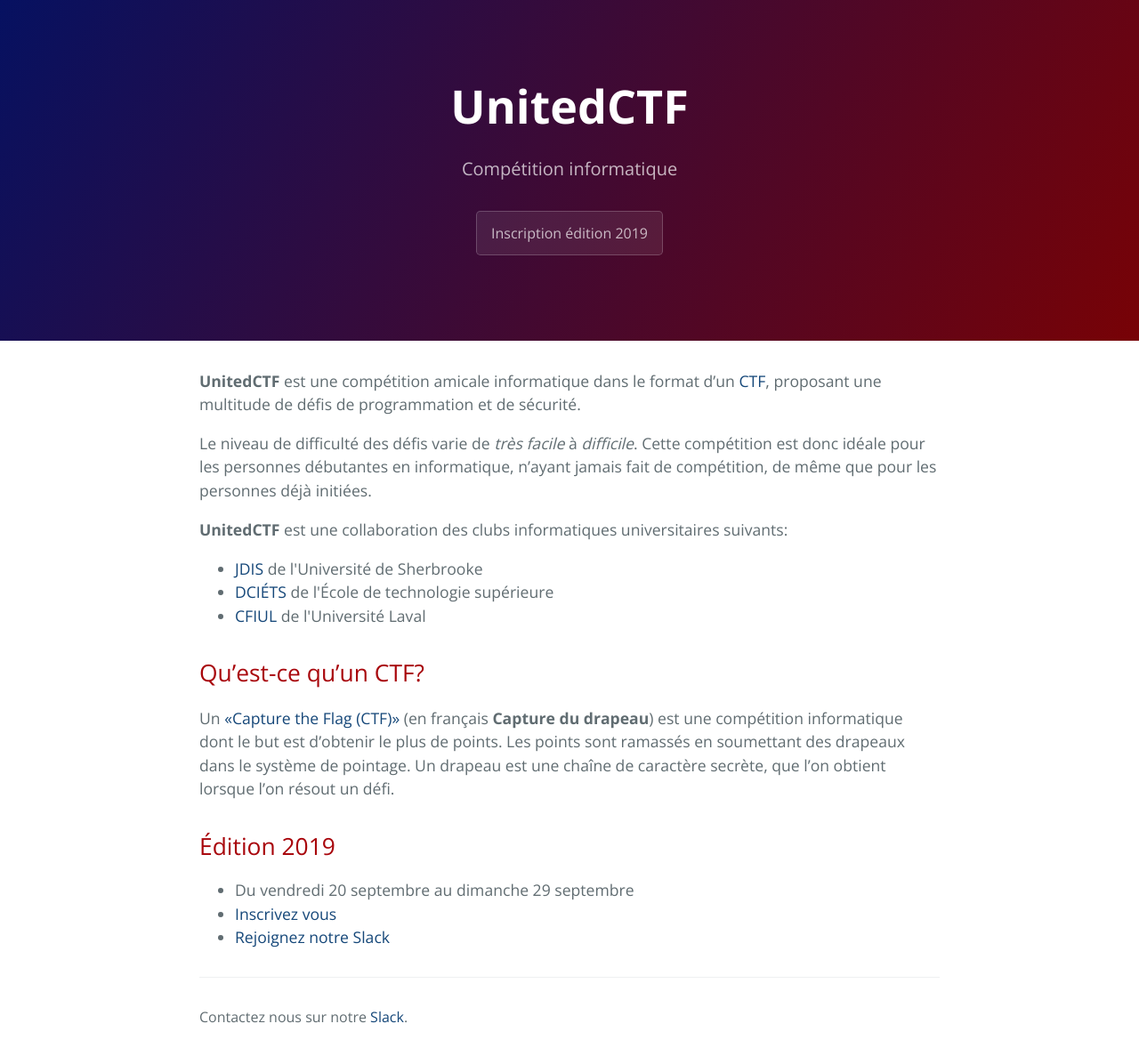
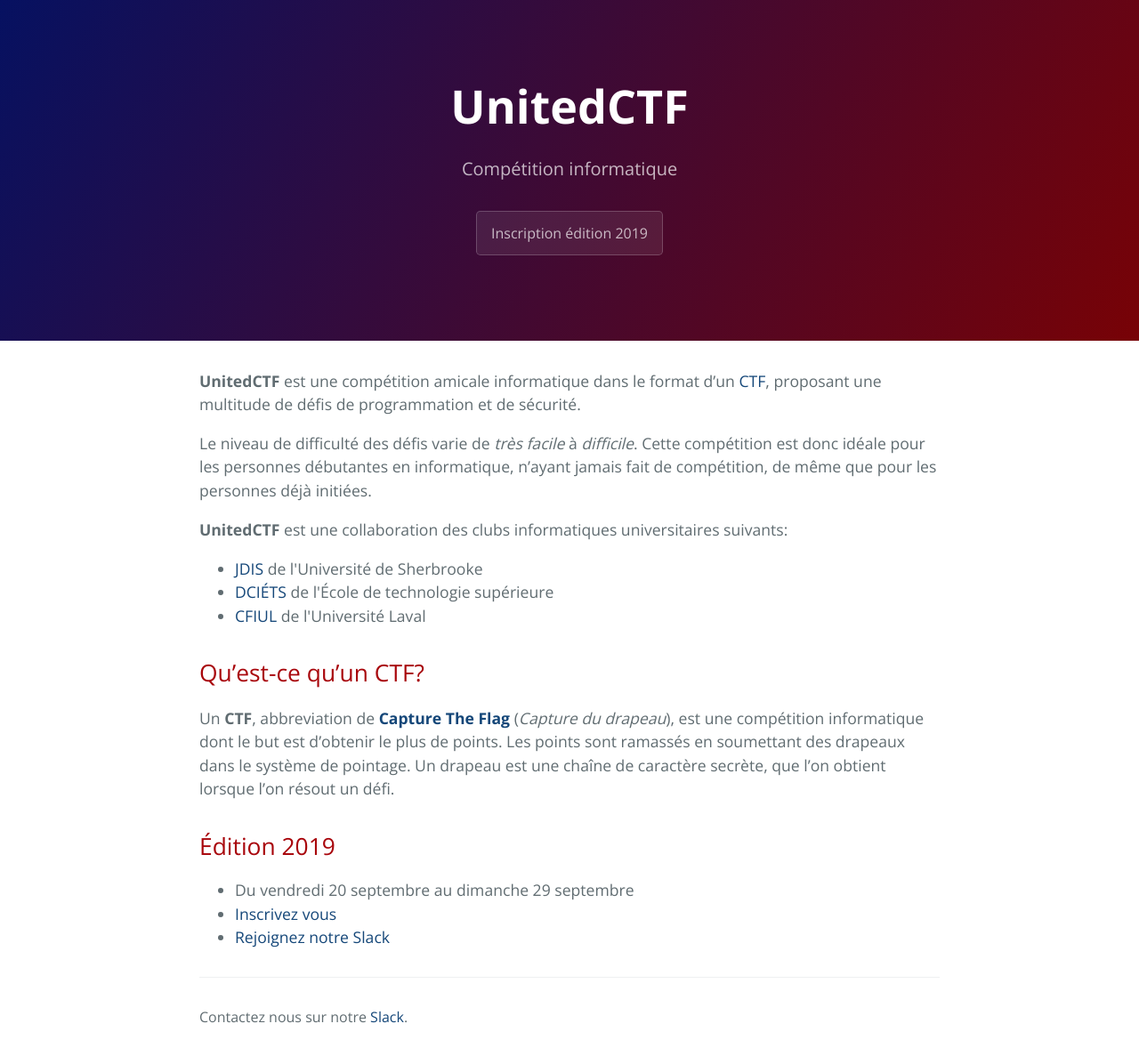
Before and after one commit to UnitedCTF/unitedctf.github.io, a Jekyll site: the page built from index.md, in a window 1280 px wide. Shown: the whole page at 89% size. Built offline with Jekyll 4.4.1, drawn with Linux system fonts in a browser that asks for light colours.

Commit message:
Change wording for section Qu'est-ce qu'un CTF?.

```diff
--- a/index.md
+++ b/index.md
@@ -20,7 +20,7 @@ Le niveau de difficulté des défis varie de _très facile_ à _difficile_. Cett
 
 ## Qu'est-ce qu'un CTF?
 
-Un [«Capture the Flag (CTF)»](https://fr.wikipedia.org/wiki/Capture_du_drapeau#En_s%C3%A9curit%C3%A9_de_l'information) (en français **Capture du drapeau**) est une compétition informatique dont le but est d'obtenir le plus de points. Les points sont ramassés en soumettant des drapeaux dans le système de pointage. Un drapeau est une chaîne de caractère secrète, que l'on obtient lorsque l'on résout un défi.
+Un **CTF**, abbreviation de **[Capture The Flag](https://fr.wikipedia.org/wiki/Capture_du_drapeau#En_s%C3%A9curit%C3%A9_de_l'information)** (_Capture du drapeau_), est une compétition informatique dont le but est d'obtenir le plus de points. Les points sont ramassés en soumettant des drapeaux dans le système de pointage. Un drapeau est une chaîne de caractère secrète, que l'on obtient lorsque l'on résout un défi.
 
 {% if site.ctf.display %}
 ## {{ site.ctf.name | capitalize }}
```
